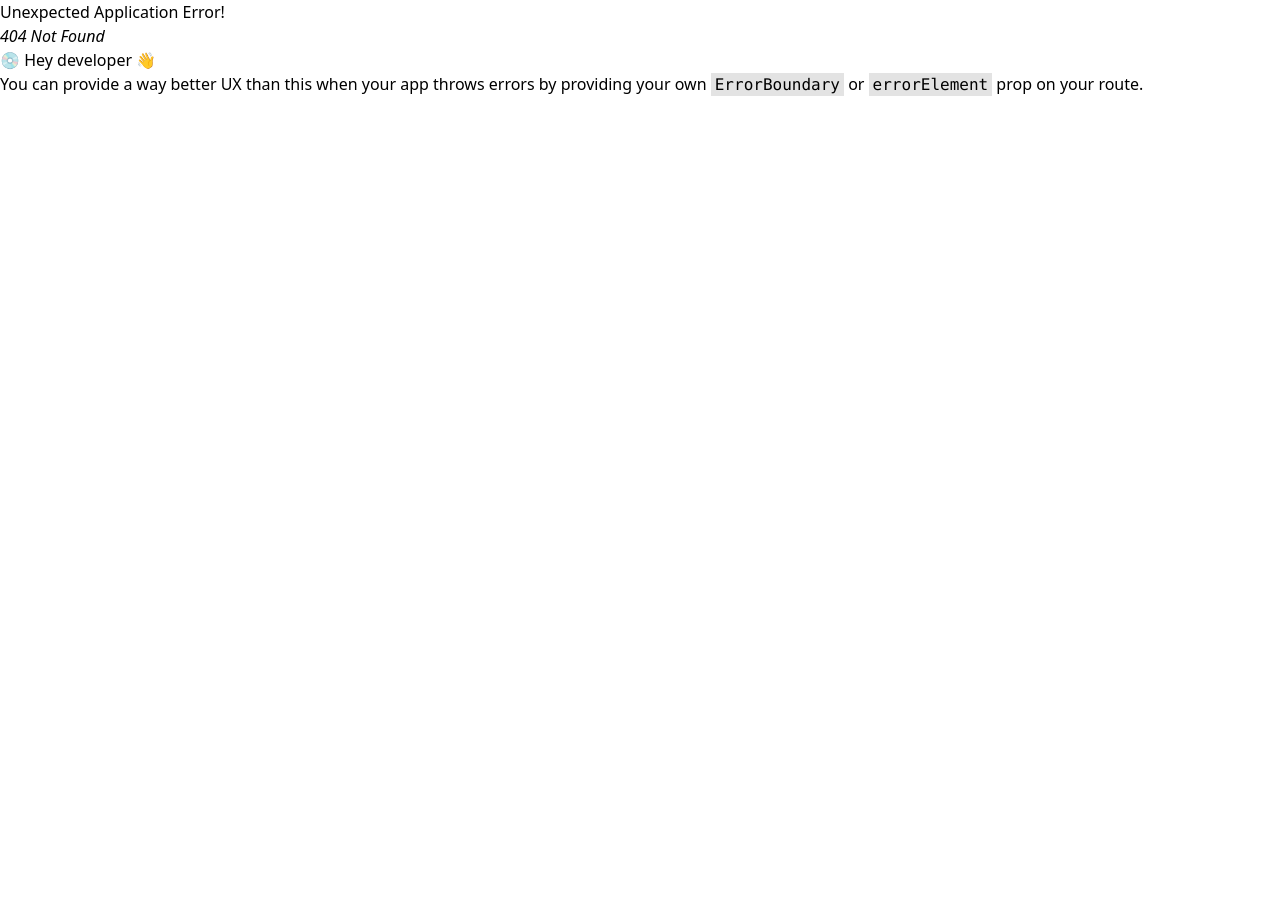
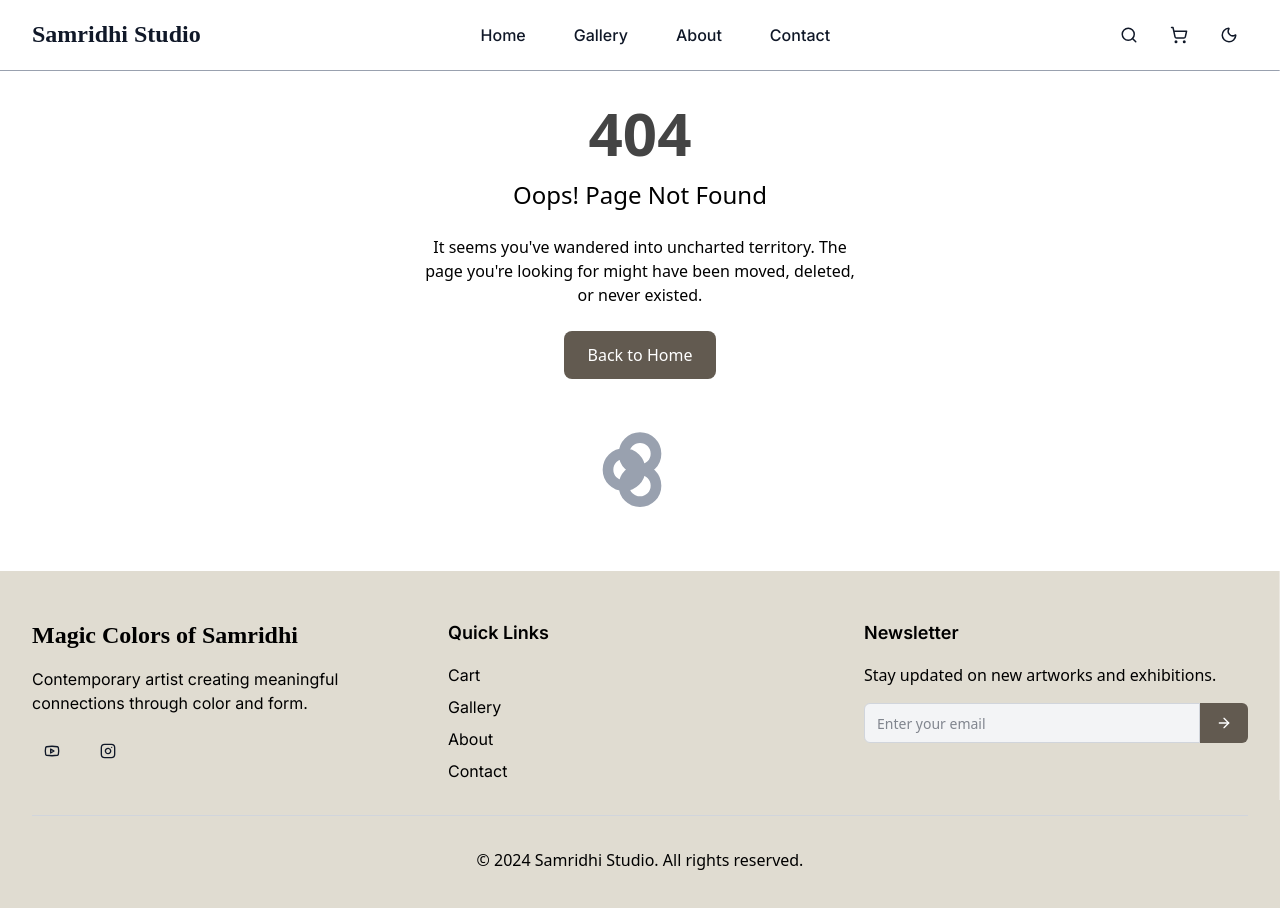
Before and after one commit to itsxwang/aritst-website, a React (Vite) app in the folder client/: page /art/1 in a window 1280 px wide. Before the commit this address had no page. Shown: the top 908 px of the page. Before the commit the page ends 800 px from the top, so only its background shows below. Built offline with nearby package versions, Linux system fonts and the light colour scheme.

Commit message:
404 page completed

```diff
--- /dev/null
+++ b/client/src/Components/404/Main404.tsx
@@ -0,0 +1,37 @@
+
+function Main404() {
+
+  return (
+    <main className="flex-grow flex items-center justify-center dark:bg-transparent dark:text-white bg-white text-black">
+      <div className="text-center p-8 max-w-lg">
+        <h1 className="text-6xl font-bold mb-4 animate-pulse">404</h1>
+        <p className="text-2xl mb-6">Oops! Page Not Found</p>
+        <p className="mb-6">It seems you've wandered into uncharted territory. The page you're looking for might have been moved, deleted, or never existed.</p>
+        <a
+          href="/"
+          className="inline-block px-6 py-3 bg-[#625a50]  hover:bg-[#45403b] dark:bg-[#817565] dark:hover:bg-[#625a50] text-white rounded-lg transition duration-300"
+        >
+          Back to Home
+        </a>
+        <div className="mt-8">
+          <svg
+            className="w-32 h-32 mx-auto text-gray-400 dark:text-gray-500"
+            fill="none"
+            stroke="currentColor"
+            viewBox="0 0 24 24"
+            xmlns="http://www.w3.org/2000/svg"
+          >
+            <path
+              strokeLinecap="round"
+              strokeLinejoin="round"
+              strokeWidth="2"
+              d="M12 11c1.657 0 3-1.343 3-3s-1.343-3-3-3-3 1.343-3 3 1.343 3 3 3zm0 0c-1.657 0-3 1.343-3 3s1.343 3 3 3 3-1.343 3-3-1.343-3-3-3zm0 0c0 1.657-1.343 3-3 3s-3-1.343-3-3 1.343-3 3-3 3 1.343 3 3zm0 0c1.657 0 3-1.343 3-3s-1.343-3-3-3-3 1.343-3 3 1.343 3 3 3z"
+            ></path>
+          </svg>
+        </div>
+      </div>
+    </main>
+  );
+}
+
+export default Main404;
--- /dev/null
+++ b/client/src/Components/404/page404.tsx
@@ -0,0 +1,26 @@
+import React from 'react'
+import Navbar from '../Home/NavBar'
+import Footer from '../global/Footer'
+import Main404 from './Main404'
+
+function page404() {
+  return (
+
+    <div className="flex flex-col min-h-screen dark:bg-gradient-to-b dark:from-gray-900 dark:to-black bg-white">
+      <div>
+        <Navbar />
+      </div>
+
+      {/* includes flex grow */}
+      <Main404 />
+
+      <div>
+        <Footer />
+      </div>
+
+    </div>
+
+  )
+}
+
+export default page404
```
Also changed, not shown: client/src/main.tsx (+15 -10 lines).
